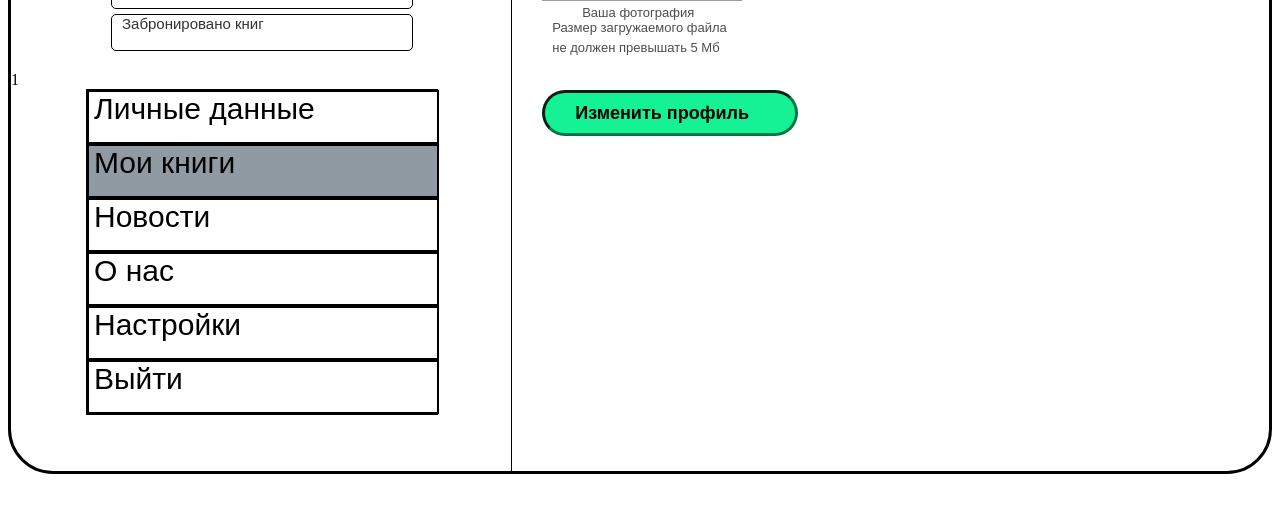
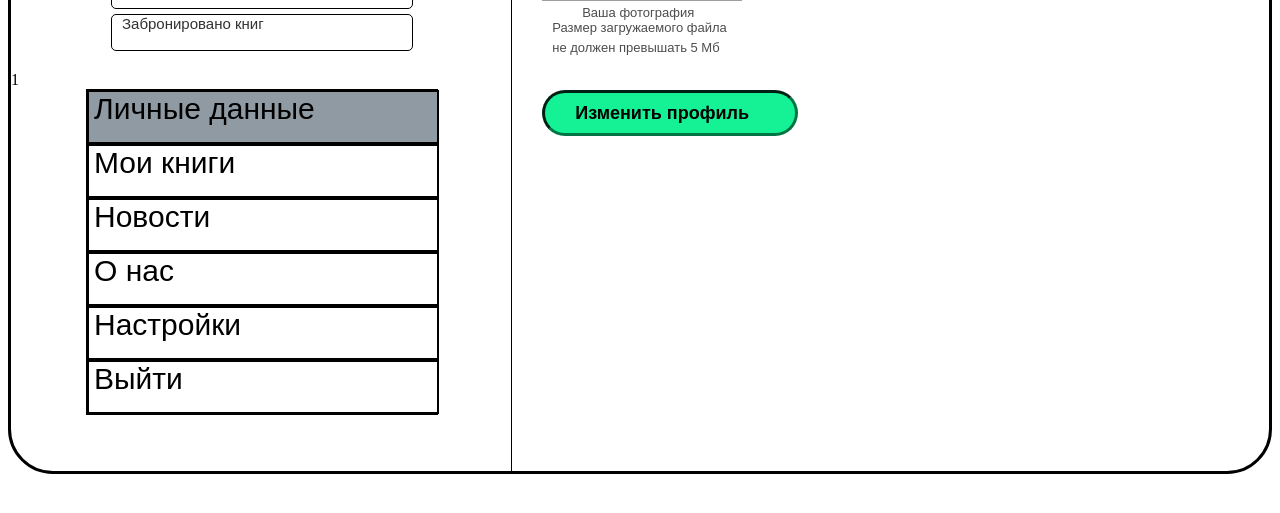
Before and after one commit to ZShoskiiPelmen123/SchoolLibrary, a Flask app: template templates/index.html in a window 1280 px wide. Shown: the part 240-753 px from the top of the page. Run offline with Flask 3, Linux system fonts and the light colour scheme; the template is opened without the code that fills it, so the values that code supplies are empty; grey boxes are pictures that could not be loaded.

Commit message:
fix начальная страница профиля

```diff
--- a/static/style.css
+++ b/static/style.css
@@ -104,7 +104,7 @@ tbody {
     border-style: solid;
 }
 
-.menuitem:nth-child(2) {
+.menuitem:nth-child(1) {
     background-color: rgb(143, 154, 163);
 }
 
```
